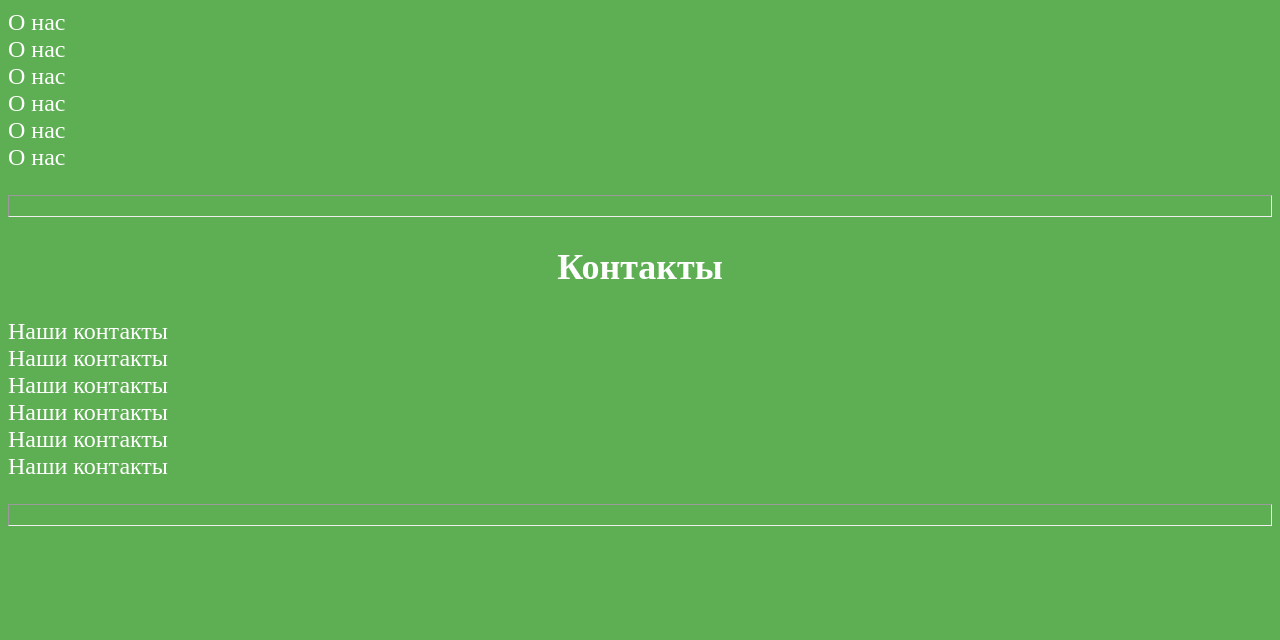
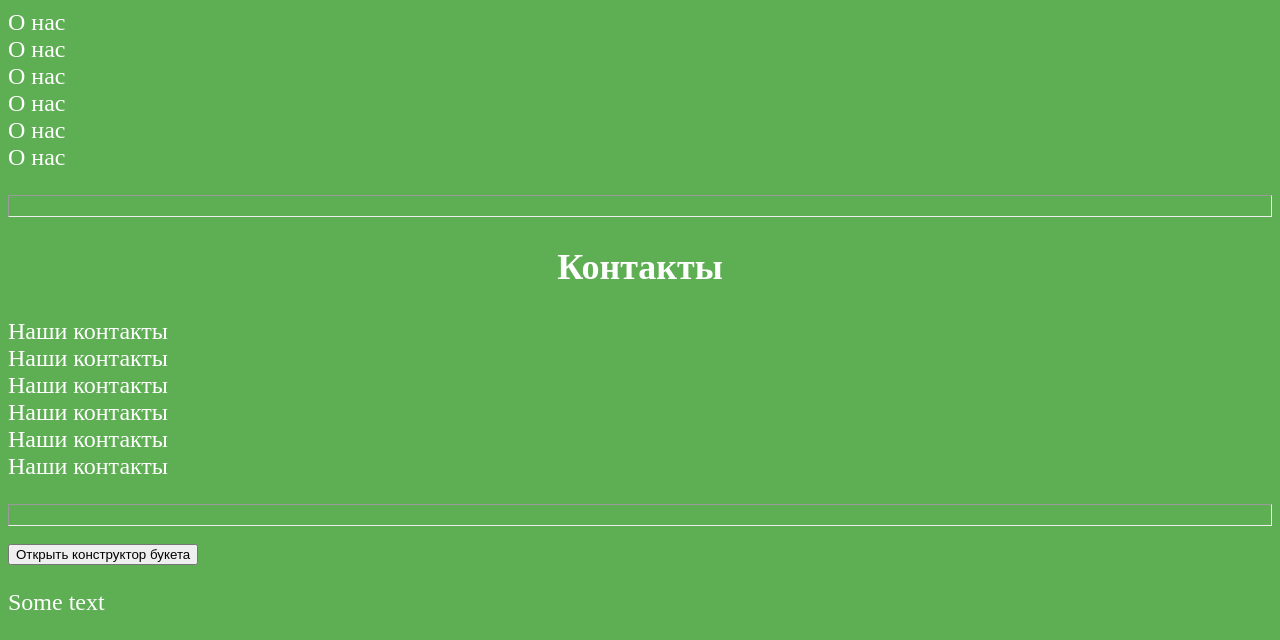
Before and after one commit to Kolonin-Gleb/flowers-of-happiness, a plain HTML site: page index.html in a window 1280 px wide. Shown: the part 492-1132 px from the top of the page. Before the commit the page ends 1030 px from the top, so only its background shows below. Drawn offline with Linux system fonts and the light colour scheme.

Commit message:
Разработка конструктора

```diff
--- a/Styles/style.css
+++ b/Styles/style.css
@@ -1,5 +1,4 @@
 /*Стили для основной страницы*/
-
 
 body {
     font-size: 24px; /*Default fonts for site*/
--- a/index.html
+++ b/index.html
@@ -79,6 +79,13 @@
 
     <hr>
 
+
+    <button onclick="createBouquet()">Открыть конструктор букета</button>
+
+    <div id="#bouquetConstructor">
+        <p>Some text</p>
+    </div>
+
     <!-- Connect JS to this page  -->
     <script src="js\bouquet.js"></script>
 </body>
--- a/js/bouquet.js
+++ b/js/bouquet.js
@@ -19,7 +19,7 @@ function Flower(name, size, color)
     // methods
     this.info = function info()
     {
-        alert("Мои данные: " + name + size + color);
+        //alert("Мои данные: " + name + size + color);
     };
 }
 
@@ -41,3 +41,11 @@ for (let grass = 0; grass < array.length; grass++)
 {
     const element = array[grass];
 }
+
+
+// Функция для открытия конструктора сайта
+function createBouquet()
+{
+    // Сделать блок на сайте видимым
+    alert("Букет создан!");
+}
```
Also changed, not shown: Styles/map_styles_pop_up.css (deleted, +0 -50 lines).
